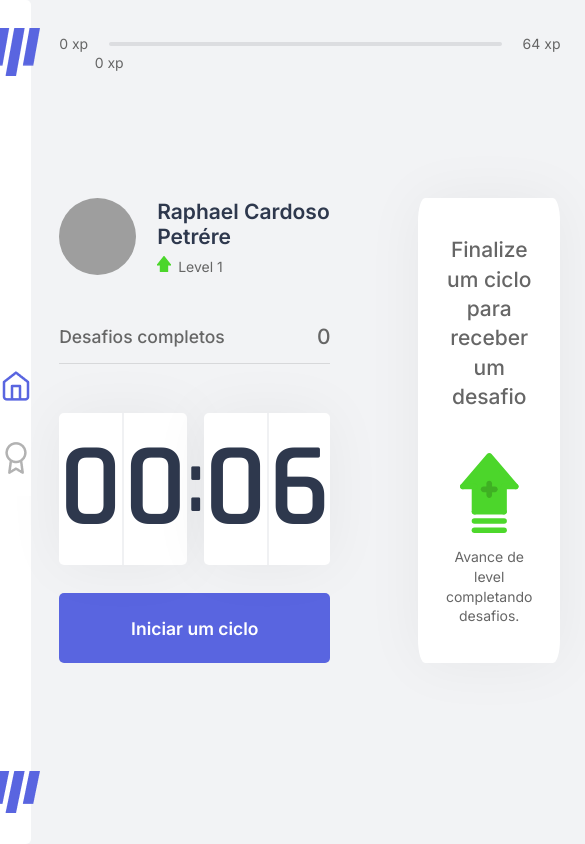
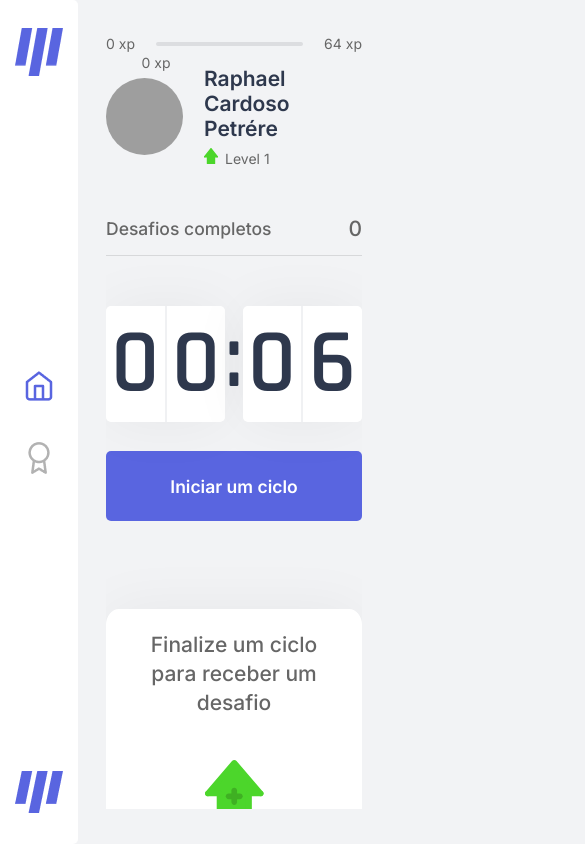
Before and after one commit to RaphaPetrere/MoveIt, a Next.js app in the folder frontend-next/: page /dashboard in a window 390 px wide. Shown: the whole page, 585 px wide, since content can reach past the window. Built offline with nearby package versions, Linux system fonts and the light colour scheme; grey boxes are pictures that could not be loaded.

Commit message:
Adaptando para mobile

```diff
--- a/frontend-next/src/components/Profile.tsx
+++ b/frontend-next/src/components/Profile.tsx
@@ -17,7 +17,9 @@ export function Profile(props: ProfileStanding) {
                 <strong>{props.username}</strong>
                 <p>
                     <img src="icons/level.svg" alt="Level"/>
-                    Level {level}
+                    <span>
+                        Level {level}
+                    </span>
                 </p>
             </div>
         </div>
--- a/frontend-next/src/pages/ranking.tsx
+++ b/frontend-next/src/pages/ranking.tsx
@@ -42,7 +42,9 @@ export default function Ranking(props: RankingProps) {
                             {desafiantes.map((desafiante, index) => {
                                 return (
                                     <div className={styles.leaderboardStanding} key={index}>
-                                        <h5 className={styles.rank}>{index+1}</h5>
+                                        <div className={styles.rank}>
+                                            <h5>{index+1}</h5>
+                                        </div>
                                         <LeaderboardStanding
                                             username={desafiante.username}
                                             level={Number(desafiante.level)}
--- a/frontend-next/src/styles/components/ChallengeBox.module.css
+++ b/frontend-next/src/styles/components/ChallengeBox.module.css
@@ -104,3 +104,14 @@
 .challengeActive footer button:hover {
     filter: brightness(0.9);
 }
+
+@media screen and (max-width: 700px)
+{
+    .challengeActive main {
+        margin-top: 1rem;
+    }
+
+    .challengeActive main p {
+        margin-bottom: 1rem;
+    }
+}
--- a/frontend-next/src/styles/components/Countdown.module.css
+++ b/frontend-next/src/styles/components/Countdown.module.css
@@ -76,3 +76,10 @@
     color: var(--text);
     cursor: not-allowed;
 }
+
+@media screen and (max-width: 700px)
+{
+    .countdownContainer > div {
+        font-size: 6.5rem;
+    }
+}
--- a/frontend-next/src/styles/components/ExperienceBar.module.css
+++ b/frontend-next/src/styles/components/ExperienceBar.module.css
@@ -27,3 +27,10 @@ span.currentExperience{
     top: 12px;
     transform: translateX(-50%);
 }
+
+@media screen and (max-width: 700px)
+{
+    .experienceBar {
+        margin-bottom: 1rem;
+    }
+}
--- a/frontend-next/src/styles/components/Sidebar.module.css
+++ b/frontend-next/src/styles/components/Sidebar.module.css
@@ -47,3 +47,17 @@
 .linkContainer button:hover::after{
     opacity: 1;
 }
+
+@media screen and (max-width: 1000px)
+{
+    .sidebarContainer {
+        min-width: 10%;
+    }
+}
+
+@media screen and (max-width: 700px)
+{
+    .sidebarContainer {
+        min-width: 20%;
+    }
+}
--- a/frontend-next/src/styles/pages/Dashboard.module.css
+++ b/frontend-next/src/styles/pages/Dashboard.module.css
@@ -21,3 +21,31 @@
     gap: 6.25rem;
     align-content: center;
 }
+
+@media screen and (max-width: 1000px)
+{
+    .homeContainer section>div {
+        min-width: 100%;
+        width: 100%;
+    }
+}
+
+@media screen and (max-width: 700px)
+{
+    .homeContainer {
+        max-width: 80%;
+    }
+
+    .homeContainer section {
+        display: flex;
+        flex-direction: column;
+        height: 100%;
+        overflow-y: auto;
+        -ms-overflow-style: none;  /* IE and Edge */
+        scrollbar-width: none; /* Firefox */
+    }
+
+    .homeContainer section::-webkit-scrollbar {
+        display: none; /* Chrome Safari e Opera */
+    }
+}
```
Also changed, not shown: frontend-next/src/components/Login.tsx (+7 -5 lines), frontend-next/src/styles/components/LeaderboardStanding.module.css (+14 -0 lines), frontend-next/src/styles/components/Login.module.css (+28 -0 lines), frontend-next/src/styles/pages/Home.module.css (+15 -0 lines), frontend-next/src/styles/pages/Ranking.module.css (+24 -1 lines).
